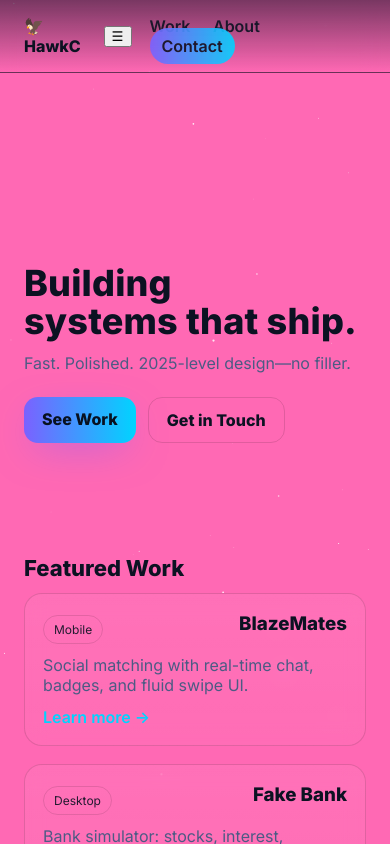
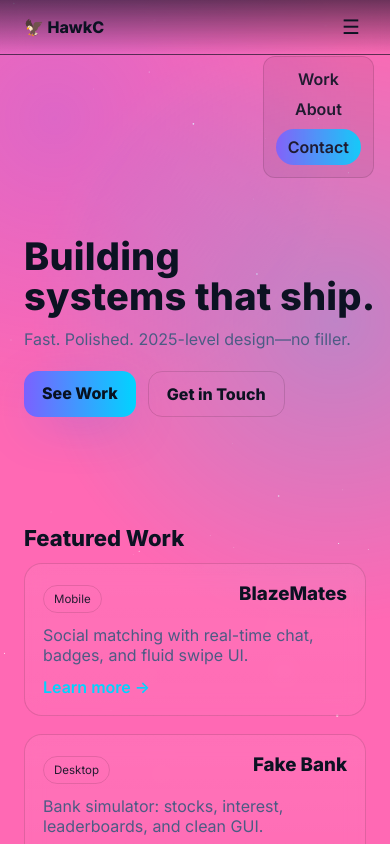
Before and after one commit to dasavage21/hawk-site, a plain HTML site: page index.html in a window 390 px wide. Both pictures are taken after a click on the button "Toggle menu". Shown: the top 844 px of the page. Drawn offline with Linux system fonts and the light colour scheme.

Commit message:
Update styles.css

```diff
--- a/styles.css
+++ b/styles.css
@@ -1,32 +1,33 @@
 body { background: hotpink !important; }
+
 /* Base */
 *{box-sizing:border-box}
 :root{
   --bg:#0a0f1f; --panel:rgba(255,255,255,.06); --border:rgba(255,255,255,.16);
-  --text:#eaf1ff; --muted:#9fb0ff; --accent1:#7b61ff; --accent2:#00d4ff;
+  --text:#eaf1ff; --muted:#a7b5ff; --accent1:#7b61ff; --accent2:#00d4ff;
+  --ring:0 14px 50px -12px rgba(123,97,255,.55);
 }
 @media (prefers-color-scheme: light){
-  :root{ --bg:#f7f9ff; --panel:rgba(0,0,0,.04); --border:rgba(0,0,0,.12);
-         --text:#0c1222; --muted:#4c5b84; }
+  :root{ --bg:#f6f8ff; --panel:rgba(0,0,0,.05); --border:rgba(0,0,0,.12);
+         --text:#0c1222; --muted:#4c5b84; --ring:0 14px 50px -12px rgba(43,99,255,.35) }
 }
 html,body{height:100%}
 body{
   margin:0; background:var(--bg); color:var(--text);
-  font-family:'Inter', system-ui, -apple-system, Segoe UI, Roboto, Ubuntu, Cantarell, 'Helvetica Neue', Arial;
+  font-family:'Inter',system-ui,-apple-system,Segoe UI,Roboto,Ubuntu,Cantarell,'Helvetica Neue',Arial;
   -webkit-font-smoothing:antialiased; text-rendering:optimizeLegibility;
 }
 
-/* Animated backdrop */
-.backdrop{position:fixed; inset:0; overflow:hidden; z-index:-2;}
-.blob{position:absolute; width:65vmax; height:65vmax; border-radius:50%; filter:blur(60px); opacity:.35; mix-blend-mode:screen;}
-.blob.a{left:-10vmax; top:-15vmax; background:radial-gradient(circle at 30% 30%, var(--accent1), transparent 60%); animation:float1 18s ease-in-out infinite;}
-.blob.b{right:-15vmax; bottom:-10vmax; background:radial-gradient(circle at 60% 60%, var(--accent2), transparent 60%); animation:float2 22s ease-in-out infinite;}
-.gridlines{position:absolute; inset:-20%; background:
-  radial-gradient(1200px 600px at 15% -10%, #1a2140 0%, transparent 60%),
-  linear-gradient(transparent 49%, rgba(255,255,255,.05) 50%, transparent 51%) repeat;
-  background-size: 100% 100%, 40px 40px; opacity:.06; pointer-events:none;}
-@keyframes float1{0%,100%{transform:translate(0,0)}50%{transform:translate(6vmax,4vmax)}}
-@keyframes float2{0%,100%{transform:translate(0,0)}50%{transform:translate(-6vmax,-3vmax)}}
+/* Background */
+.backdrop{position:fixed; inset:0; z-index:-2; overflow:hidden}
+#stars{position:absolute; inset:0}
+.radial{
+  position:absolute; inset:-10%;
+  background:
+    radial-gradient(60vmax 60vmax at 80% 40%, rgba(0,212,255,.25), transparent 60%),
+    radial-gradient(60vmax 60vmax at 20% 20%, rgba(123,97,255,.25), transparent 60%);
+  filter: blur(0.2px);
+}
 
 /* Layout */
 .container{max-width:1100px; margin:0 auto; padding:0 24px}
@@ -37,47 +38,53 @@ h1,h2,h3{margin:0 0 12px}
 .topbar{
   position:sticky; top:0; z-index:10;
   display:flex; align-items:center; justify-content:space-between;
-  padding:16px 24px; backdrop-filter:blur(14px);
-  background:linear-gradient(180deg, rgba(10,15,31,.55), rgba(10,15,31,0));
+  padding:14px 24px; backdrop-filter:blur(14px);
+  background:linear-gradient(180deg, rgba(10,15,31,.6), rgba(10,15,31,0));
   border-bottom:1px solid var(--border);
 }
 .brand{font-weight:800; text-decoration:none; color:var(--text)}
-.navlinks a{margin-left:18px; text-decoration:none; color:var(--text); font-weight:600; opacity:.9}
+.menu{display:none; background:transparent; color:var(--text); border:0; font-size:20px}
+.navlinks{display:flex; align-items:center; gap:18px}
+.navlinks a{color:var(--text); text-decoration:none; font-weight:600; opacity:.9}
 .navlinks a:hover{opacity:1}
-.chip{padding:8px 12px; border-radius:999px; background:linear-gradient(90deg, var(--accent1), var(--accent2)); color:#081120;}
+.chip{padding:8px 12px; border-radius:999px; background:linear-gradient(90deg,var(--accent1),var(--accent2)); color:#081120}
 
 /* Hero */
-.hero{padding:120px 0 40px}
-.title{font-size:clamp(36px,8vw,72px); line-height:1.05; letter-spacing:.2px}
-.subtitle{color:var(--muted); font-size:clamp(16px,2.4vw,22px); margin-top:10px}
-.actions{display:flex; gap:12px; margin-top:24px; flex-wrap:wrap}
-.rotate{display:inline-block; position:relative; width:9.2ch; height:1em; overflow:hidden; vertical-align:bottom}
-.rotate b{position:absolute; left:0; width:100%; transition:transform .5s ease, opacity .5s ease}
+.hero{padding:110px 0 36px}
+.title{font-size:clamp(38px,7.5vw,74px); line-height:1.05; letter-spacing:.2px; max-width:18ch}
+.nowrap{white-space:nowrap} /* keeps “that ship” together on wide screens */
+.subtitle{color:var(--muted); font-size:clamp(16px,2.2vw,20px); margin-top:12px}
+.actions{display:flex; gap:12px; margin-top:22px; flex-wrap:wrap}
 
 /* Buttons */
-.btn{display:inline-block; padding:12px 18px; border-radius:14px; font-weight:700; text-decoration:none}
-.primary{background:linear-gradient(90deg,var(--accent1),var(--accent2)); color:#081120; box-shadow:0 12px 40px -12px rgba(123,97,255,.6)}
+.btn{display:inline-block; padding:12px 18px; border-radius:14px; font-weight:700; text-decoration:none; transition:transform .2s}
+.btn:hover{transform:translateY(-2px)}
+.primary{background:linear-gradient(90deg,var(--accent1),var(--accent2)); color:#081120; box-shadow:var(--ring)}
 .btn.ghost{border:1px solid var(--border); color:var(--text)}
-.btn:hover{transform:translateY(-2px)}
 
 /* Cards */
 .work h2, .about h2, .contact h2{font-size:clamp(22px,3vw,32px)}
 .cards{display:grid; gap:18px; grid-template-columns:repeat(auto-fit,minmax(260px,1fr))}
-.card{background:linear-gradient(180deg, rgba(255,255,255,.06), rgba(255,255,255,.03)); border:1px solid var(--border); border-radius:18px; padding:18px; backdrop-filter:blur(10px); transition:transform .2s ease, border-color .2s ease}
+.card{background:linear-gradient(180deg, rgba(255,255,255,.06), rgba(255,255,255,.03)); border:1px solid var(--border); border-radius:18px; padding:18px; backdrop-filter:blur(10px); transition:transform .2s, border-color .2s}
 .card:hover{transform:translateY(-6px); border-color:rgba(255,255,255,.28)}
 .card header{display:flex; align-items:center; justify-content:space-between; margin-bottom:8px}
-.tag{font-size:.75rem; padding:6px 10px; border-radius:999px; border:1px solid var(--border); opacity:.9}
+.tag{font-size:.72rem; padding:6px 10px; border-radius:999px; border:1px solid var(--border); opacity:.9}
 .card p{color:var(--muted); margin:4px 0 12px}
 .more{font-weight:600; text-decoration:none; color:var(--accent2)}
 
-/* About */
-.about p{max-width:70ch; color:var(--text)}
-
 /* Contact */
-.contact-grid{display:grid; gap:12px; grid-template-columns:repeat(auto-fit,minmax(200px,1fr))}
+.contact-grid{display:grid; gap:12px; grid-template-columns:repeat(auto-fit,minmax(220px,1fr))}
 .contact-card{display:flex; align-items:center; gap:10px; padding:14px; border-radius:14px; border:1px solid var(--border); background:var(--panel); text-decoration:none; color:var(--text)}
 .contact-card:hover{transform:translateY(-2px)}
 .contact-card svg{width:22px; height:22px; fill:currentColor}
 
 /* Footer */
 .footer{margin-top:40px; padding:28px; text-align:center; border-top:1px solid var(--border); opacity:.9; backdrop-filter:blur(8px)}
+
+/* Mobile Nav */
+@media (max-width: 760px){
+  .menu{display:block}
+  .navlinks{display:none}
+  .navlinks.open{display:flex; position:absolute; right:16px; top:56px; flex-direction:column; gap:10px; padding:12px; background:var(--panel); border:1px solid var(--border); border-radius:12px; backdrop-filter:blur(10px)}
+  .title{max-width:none}
+}
```
